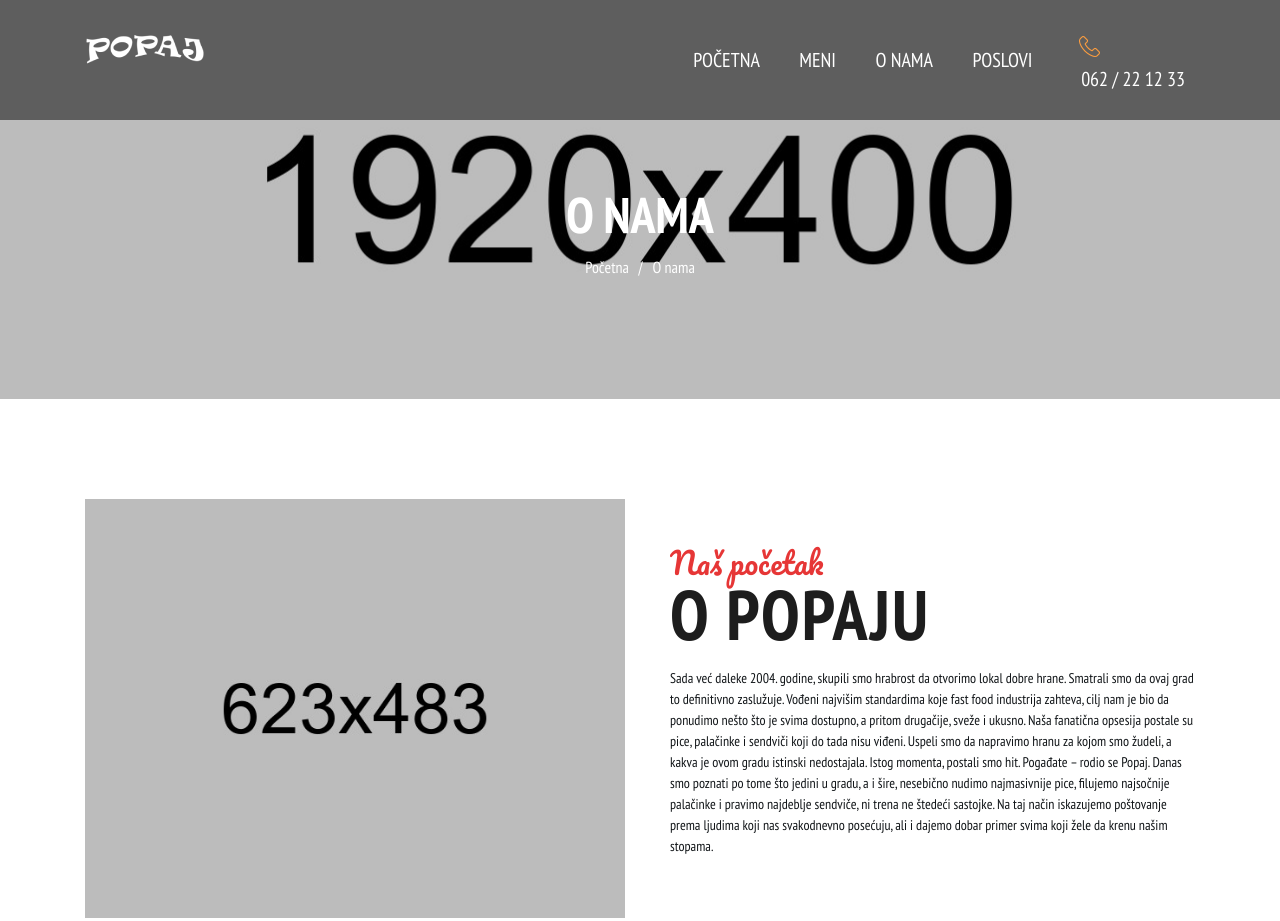
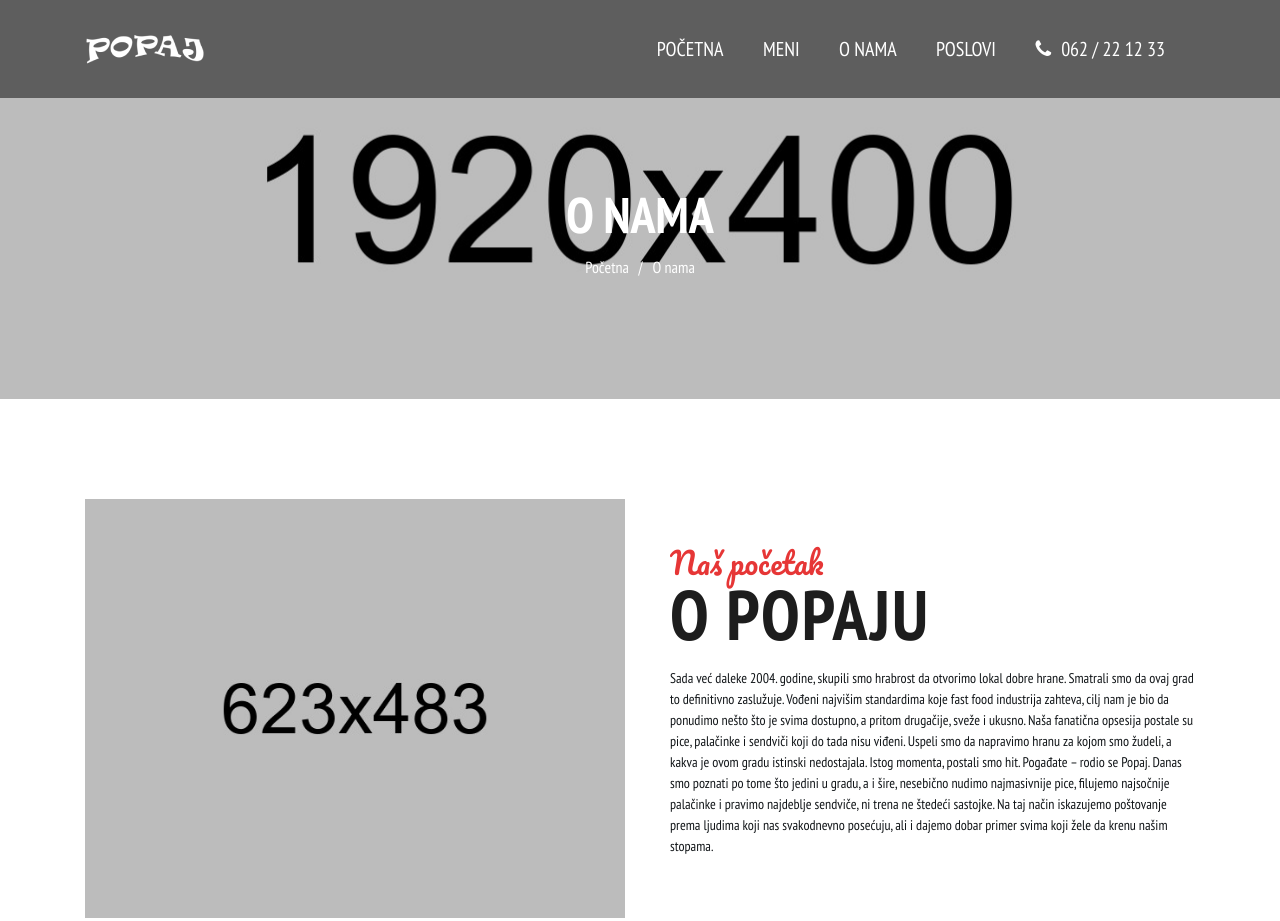
Before and after one commit to so7iw/picerijapopaj, a plain HTML site: page about.html in a window 1280 px wide. Shown: the top 921 px of the page. Drawn offline with Linux system fonts and the light colour scheme.

Commit message:
Phone changes

```diff
--- a/about.html
+++ b/about.html
@@ -78,6 +78,9 @@
 								</li>
 								<li class="level">
 									<a href="contact.html" class="page-scroll">Poslovi</a>
+								</li>
+								<li class="level">
+									<a href="tel:+38162221233"><i class="fa fa-phone" aria-hidden="true"></i>062 / 22 12 33</a>
 								</li>
 							</ul>
 						</div>
--- a/css/responsive.css
+++ b/css/responsive.css
@@ -203,6 +203,9 @@
 	}
 	.information-mobile{
 		display: flex;
+	}
+	.header-right-link{
+		display: block;
 	}
 
 
--- a/css/style.css
+++ b/css/style.css
@@ -154,6 +154,9 @@ header#header.scrolled {
 }
 
 /* - Navigation Menu Style   //----------------- */
+.level a i{
+  margin-right: 10px;
+}
 .navbar-collapse.collapse {display: inline-block; padding-left: 0;}
 .navbar-collapse > ul {display: inline-block; float: none !important; text-align: left;}
 li.order-online {position: relative; top: 6px;}
@@ -192,9 +195,8 @@ li.order-online {position: relative; top: 6px;}
 .opener.plus {display: none;}
 
 /* megamenu end */
-.header-right-link {float: right;}
-.header-right-link > ul > li { float: left; padding: 0 10px; position: relative;
-	overflow: hidden;}
+.header-right-link {float: right; align-items: center; display:none;}
+.header-right-link > ul > li { float: left; padding: 0 10px; position: relative; overflow: hidden;}
 .header-right-link ul li:hover {overflow: visible;}
 .header-right-link ul li > a {display: inline-block; padding: 11px 0;}
 .header-right-link > ul > li > a span.icon {margin-top: 4px; background: url("../images/sprite.png") no-repeat scroll 0 0 transparent; height: 30px; width: 35px; float: left; transition: all 0.4s ease 0s; -moz-transition: all 0.4s ease 0s; -webkit-transition: all 0.4s ease 0s; -o-transition: all 0.4s ease 0s;}
```
Also changed, not shown: contact.html (+3 -0 lines), index.html (+3 -0 lines).
